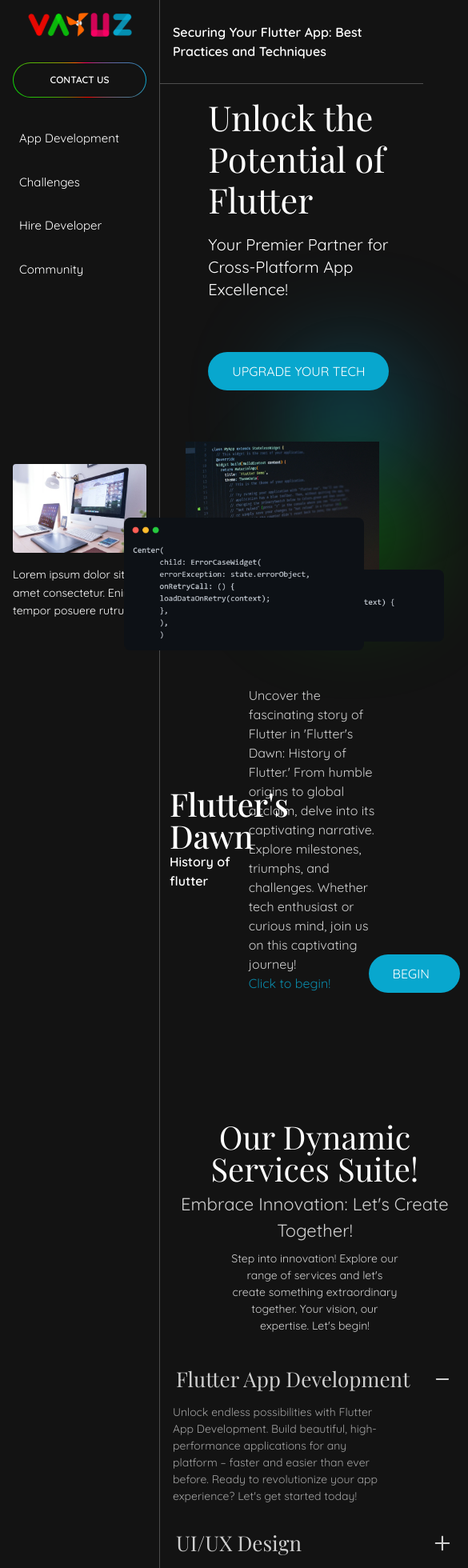
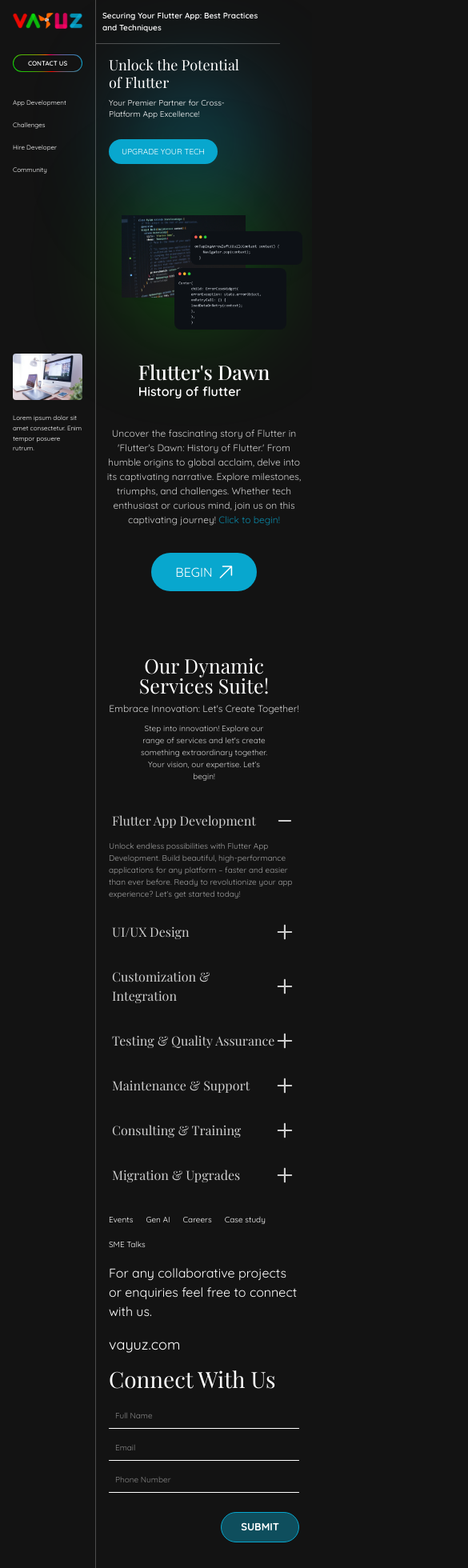
Before and after one commit to ronitsingh2001/vayuz-assessment, a React (Vite) app: page / in a window 390 px wide. Shown: the top 1960 px of the page at 80% size, 585 px wide, since content can reach past the window. Built offline with nearby package versions, Linux system fonts and the light colour scheme; a web font is replaced by a local one.

Commit message:
responsive added

```diff
--- a/src/App.jsx
+++ b/src/App.jsx
@@ -4,11 +4,9 @@
 
 export default function App() {
   return (
-    <>
-      <div className="flex h-full w-full">
+    <div className="flex">
         <Sidebar />
         <MainDiv />
-      </div>
-    </>
+    </div>
   );
 }
--- a/src/components/AccordionItem.jsx
+++ b/src/components/AccordionItem.jsx
@@ -5,7 +5,7 @@
         className="flex justify-between items-center cursor-pointer p-1 rounded hover:opacity-80"
         onClick={onToggle}
       >
-        <div className="playfair text-[26px] opacity-80 capitalize">{title}</div>
+        <div className="playfair md:text-[26px] text-[16px] opacity-80 capitalize">{title}</div>
         <img
           src={`./assets/${isOpen ? "minus" : "plus"}.svg`}
           alt={isOpen ? "Collapse" : "Expand"}
@@ -13,7 +13,7 @@
         />
       </div>
       {isOpen && (
-        <p className="mt-2 w-[75%] text-[14px] opacity-60 transition-all">
+        <p className="mt-2 md:w-[75%] md:text-[14px] text-[10px] opacity-60 transition-all">
           {content}
         </p>
       )}
--- a/src/components/Coonect.jsx
+++ b/src/components/Coonect.jsx
@@ -1,43 +1,43 @@
 export default function Connect() {
   return (
-    <div className="flex flex-col lg:flex-row gap-4 p-8 py-16">
-        <div className="flex flex-col w-full gap-8">
-          <ul className="flex gap-4 md:gap-6 lg:gap-8 text-[16px] flex-wrap">
+    <div className="flex flex-col lg:flex-row gap-4 p-4">
+      <div className="flex flex-col w-full gap-4 md:gap-8">
+        <ul className="flex gap-4 md:gap-6 lg:gap-8 md:text-[16px] text-[10px] flex-wrap">
           <li className="hover:opacity-80 cursor-pointer">Events</li>
           <li className="hover:opacity-80 cursor-pointer">Gen AI</li>
           <li className="hover:opacity-80 cursor-pointer">Careers</li>
           <li className="hover:opacity-80 cursor-pointer">Case study</li>
           <li className="hover:opacity-80 cursor-pointer">SME Talks</li>
         </ul>
-          <h1 className="w-[100%] md:w-[75%] lg:w-[50%] text-[28px] pt-12">
-            For any collaborative projects or enquiries feel free to connect
-            with us.
+        <h1 className="w-[100%] md:w-[75%] lg:w-[50%] text:[16px] md:text-[28px] md:pt-12">
+          For any collaborative projects or enquiries feel free to connect with
+          us.
         </h1>
-          <h1 className="text-[30px]">vayuz.com</h1>
+        <h1 className="md:text-[30px] text-[18px]">vayuz.com</h1>
       </div>
-    <div className="flex flex-col gap-4 lg:ms-auto lg:items-end px-4">
-      <h1 className="text-[75px] leading-none playfair font-[400] lg:w-[75%] lg:text-end">
+      <div className="flex flex-col gap-4 lg:ms-auto lg:items-end md:px-4">
+        <h1 className="md:text-[75px] text-[28px] leading-none playfair font-[400] lg:w-[75%] lg:text-end">
           Connect With Us
         </h1>
-      <form action="#" className="flex flex-col gap-2 w-[75%]">
+        <form action="#" className="flex flex-col w-full gap-2 md:w-[75%]">
           <div className="flex flex-col gap-2">
             <input
               type="text"
               placeholder="Full Name"
-            className="border-b w-full text-[14px] p-2"
+              className="border-b w-full md:text-[14px] text-[10px] p-2"
             />
             <input
               type="text"
               placeholder="Email"
-            className="border-b w-full text-[14px] p-2"
+              className="border-b w-full md:text-[14px] text-[10px] p-2"
             />
             <input
               type="text"
               placeholder="Phone Number"
-            className="border-b w-full text-[14px] p-2"
+              className="border-b w-full md:text-[14px] text-[10px] p-2"
             />
           </div>
-        <button className="relative -right-5 ms-auto uppercase mt-4 bg-[#08A7CE66] border-[#08A7CE] border py-2 cursor-pointer hover:bg-[#08A7CE66]/80 px-6 rounded-[56px] font-[700] text-[13px]">
+          <button className="relative md:-right-5 ms-auto uppercase mt-4 bg-[#08A7CE66] border-[#08A7CE] border py-2 cursor-pointer hover:bg-[#08A7CE66]/80 px-6 rounded-[56px] font-[700] text-[13px]">
             Submit
           </button>
         </form>
--- a/src/components/Footer.jsx
+++ b/src/components/Footer.jsx
@@ -1,6 +1,6 @@
 export default function Footer() {
   return (
-    <ul className="flex gap-12 p-4 text-[14px] hover:opacity-80 pb-12">
+    <ul className="flex md:gap-12 gap-4 ps-4 md:text-[14px] text-[10px] hover:opacity-80 py-12">
       <li className="cursor-pointer hover:opacity-80">About</li>
       <li className="cursor-pointer hover:opacity-80">Insights</li>
       <li className="cursor-pointer hover:opacity-80">Community</li>
--- a/src/components/Hero.jsx
+++ b/src/components/Hero.jsx
@@ -1,14 +1,14 @@
 export default function Hero() {
   return (
-    <div className="flex flex-col lg:flex-row p-4 mb-24 justify-center items-center gap-12">
-      <div className="flex flex-col gap-4 w-[75%]">
-        <h1 className="playfair text-[43px] leading-[120%] w-full">
+    <div className="flex flex-col lg:flex-row p-4 md:mb-24 mb-8 md:justify-center md:items-center gap-12">
+      <div className="flex flex-col md:gap-4 gap-2 w-[75%]">
+        <h1 className="playfair md:text-[43px] text-[18px] leading-[120%] w-full">
           Unlock the Potential of Flutter
         </h1>
-        <p className="text-[20px] leading-[140%]">
+        <p className="md:text-[20px] text-[10px] leading-[140%]">
           Your Premier Partner for Cross-Platform App Excellence!
         </p>
-        <button className="mt-12 cursor-pointer w-fit flex gap-2 items-center bg-[#08A7CE] uppercase text-[16px] px-[30px] py-[12px]  rounded-[56px] hover:bg-[#08A7CE]/80">
+        <button className="md:mt-12 mt-4 cursor-pointer w-fit flex gap-2 items-center bg-[#08A7CE] uppercase text-[10px] md:text-[16px] px-[16px] md:px-[30px] md:py-[12px] py-[8px]  rounded-[56px] hover:bg-[#08A7CE]/80">
           Upgrade Your Tech
         </button>
       </div>
@@ -17,11 +17,11 @@
           <img src="./assets/main3.jpg" className="relative left-0 w-[75%]" />
           <img
             src="./assets/main1.png"
-            className="absolute w-75 right-0 rounded-lg top-40 z-10"
+            className="absolute w-35 sm:w-50 md:w-75 md:right-0 -right-5 rounded-lg md:top-25 sm:top-15 top-5 z-10"
           />
           <img
             src="./assets/main2.png"
-            className="absolute w-75 rounded-lg right-25 -bottom-25 z-10"
+            className="absolute w-35 sm:w-50 md:w-75 rounded-lg md:right-25 right-0 md:-bottom-25 -bottom-10 z-10"
           />
           <div className="absolute bottom-30 right-10 -z-10 pointer-events-none">
             <div className="absolute top-[10%] right-[15%] w-[150px] h-[150px] bg-[#09D809]/40 rounded-full blur-3xl" />
--- a/src/components/MainDiv.jsx
+++ b/src/components/MainDiv.jsx
@@ -6,7 +6,7 @@
 export default function MainDiv() {
   return (
     <div className="flex flex-col w-full">
-      <p className="border-b border-b-[rgba(255,255,255,0.25)] py-7 px-4 w-[85%] text-[16px] font-[600]">
+      <p className="border-b border-b-[rgba(255,255,255,0.25)] md:py-7 py-3 px-2 md:ps-4 w-[85%] text-[10px] md:text-[16px] font-[600]">
         Securing Your Flutter App: Best Practices and Techniques
       </p>
       <Hero />
@@ -26,14 +26,14 @@
 
 function AccordionHeader() {
   return (
-    <div className="flex flex-col gap-2 p-4 mt-32 text-center items-center">
-      <h1 className="playfair text-[40px] leading-none">
+    <div className="flex flex-col gap-2 p-4 md:mt-32 mt-12 text-center items-center">
+      <h1 className="playfair md:text-[40px] text-[25px] leading-none">
         Our Dynamic Services Suite!
       </h1>
-      <p className="text-[22px] opacity-80">
+      <p className="md:text-[22px] text-[12px] opacity-80">
         Embrace Innovation: Let's Create Together!
       </p>
-      <p className="text-[14px] opacity-80 w-3/5">
+      <p className="md:text-[14px] text-[10px] opacity-80 md:w-3/5 w-2/3">
         Step into innovation! Explore our range of services and let's create
         something extraordinary together. Your vision, our expertise. Let's
         begin!
@@ -44,15 +44,15 @@
 
 function BeginComponent() {
   return (
-    <div className="flex gap-2 p-4 w-full items-center px-3">
-      <div className="w-[25%]">
-        <p className="playfair font-[500] text-[40px] m-0 leading-none w-[25%]">
-          Flutter's <br /> Dawn
+    <div className="flex flex-col md:flex-row gap-8 md:gap-2 p-4 w-full items-center px-3">
+      <div className="md:w-[25%]">
+        <p className="playfair font-[500] md:text-[40px] text-[25px] m-0 leading-none md:w-[25%]">
+          Flutter's Dawn
         </p>
         <p className="text-[16px] font-[600]">History of flutter</p>
       </div>
-      <div className="w-[50%]">
-        <p className="text-[16px] text-white opacity-80 w-full mx-auto lg:w-[75%]">
+      <div className="md:w-[50%]">
+        <p className="md:text-[16px] text-[12px] text-center text-white opacity-80 w-full mx-auto lg:w-[75%]">
           Uncover the fascinating story of Flutter in 'Flutter's Dawn: History
           of Flutter.' From humble origins to global acclaim, delve into its
           captivating narrative. Explore milestones, triumphs, and challenges.
@@ -60,7 +60,7 @@
           journey! <button className="text-[#08A7CE]">Click to begin!</button>
         </p>
       </div>
-      <div className="mt-auto ms-auto w-[25%] flex justify-end">
+      <div className="mt-auto md:ms-auto md:w-[25%] flex justify-end">
         <button className="mt-auto flex gap-2 items-center bg-[#08A7CE] uppercase text-[16px] px-[30px] py-[12px]  rounded-[56px] cursor-pointer hover:bg-[#08A7CE]/80">
           Begin
           <span>
--- a/src/components/Sidebar.jsx
+++ b/src/components/Sidebar.jsx
@@ -1,23 +1,23 @@
 export default function Sidebar() {
   return (
-    <div className="flex flex-col gap-8 border-r border-r-[rgba(255,255,255,0.25)] p-4 xl:p-8 w-[17vw] min-w-[200px]">
+    <div className="flex flex-col gap-8 border-r border-r-[rgba(255,255,255,0.25)] p-4 lg:p-8 w-[17vw] min-w-[120px] md:min-w-[200px]">
       <div id="brand" className="mx-auto">
-        <img src="./assets/VayuzLogo.svg" alt="" />
+        <img src="./assets/VayuzLogo.svg" className="w-25 md:w-35" alt="" />
       </div>
       <button className="relative p-[1px] rounded-[56px] bg-gradient-border">
-        <div className="bg-[#131313] cursor-pointer font-[600] rounded-full py-[12px] px-[16px] lg:text-[16px] text-[12px] uppercase hover:bg-black">
+        <div className="bg-[#131313] cursor-pointer font-[600] rounded-full md:py-[12px] md:px-[16px] px-2 py-1 lg:text-[16px] text-[8px] md:text-[12px] uppercase hover:bg-black">
           Contact Us
         </div>
       </button>
-      <div className="flex flex-col gap-4 text-[15px]">
-        <p className="cursor-pointer p-2 hover:opacity-80">App Development</p>
-        <p className="cursor-pointer p-2 hover:opacity-80">Challenges</p>
-        <p className="cursor-pointer p-2 hover:opacity-80">Hire Developer </p>
-        <p className="cursor-pointer p-2 hover:opacity-80">Community</p>
+      <div className="flex flex-col gap-4 text-[8px] md:text-[15px]">
+        <p className="cursor-pointer md:p-2 hover:opacity-80">App Development</p>
+        <p className="cursor-pointer md:p-2 hover:opacity-80">Challenges</p>
+        <p className="cursor-pointer md:p-2 hover:opacity-80">Hire Developer </p>
+        <p className="cursor-pointer md:p-2 hover:opacity-80">Community</p>
       </div>
       <div className="flex flex-col gap-4 mt-48">
         <img src="./assets/side.jpg" className="rounded-[4px]" alt="" />
-        <p className="text-[14px] leading-[160%] pe-3">
+        <p className="text-[8px] md:text-[14px] leading-[160%] md:pe-3">
           Lorem ipsum dolor sit amet consectetur. Enim tempor posuere rutrum.
         </p>
       </div>
```
Lines whose indentation alone changed are shown as unchanged.
